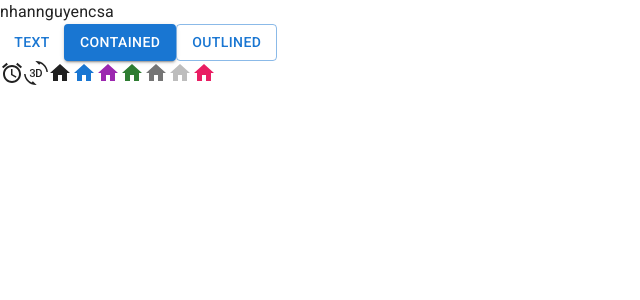
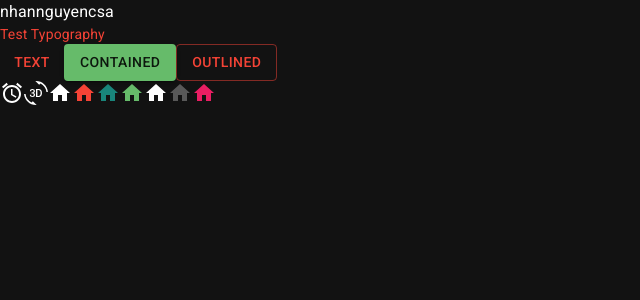
Before and after one commit to nhannguyencsa/trello-clone-web, a React (Vite) app: page / in a window 1280 px wide. Shown: the top 300 px of the page, without its empty margins (0-640 px from the left). Built offline with nearby package versions, Linux system fonts and the light colour scheme.

Commit message:
Config mui theme

```diff
--- a/src/App.jsx
+++ b/src/App.jsx
@@ -3,13 +3,15 @@
 import ThreeDRotation from '@mui/icons-material/ThreeDRotation'
 import HomeIcon from '@mui/icons-material/Home'
 import { pink } from '@mui/material/colors'
+import Typography from '@mui/material/Typography'
 
 function App() {
   return (
     <>
       <div>nhannguyencsa</div>
+      <Typography variant="body2" color="text.secondary">Test Typography</Typography>
       <Button variant="text">Text</Button>
-      <Button variant="contained">Contained</Button>
+      <Button variant="contained" color="success">Contained</Button>
       <Button variant="outlined">Outlined</Button>
       <br/>
       <AccessAlarmIcon />
--- a/src/main.jsx
+++ b/src/main.jsx
@@ -2,10 +2,14 @@
 import { createRoot } from 'react-dom/client'
 import App from './App.jsx'
 import CssBaseline from '@mui/material/CssBaseline'
+import { ThemeProvider } from '@mui/material/styles'
+import theme from './theme'
 
 createRoot(document.getElementById('root')).render(
   <StrictMode>
-    <CssBaseline />
-    <App />
+    <ThemeProvider theme={theme}>
+      <CssBaseline />
+      <App />
+    </ThemeProvider>
   </StrictMode>
 )
--- /dev/null
+++ b/src/theme.js
@@ -0,0 +1,24 @@
+import { createTheme } from '@mui/material/styles'
+import { red } from '@mui/material/colors'
+
+// Create a theme instance.
+const theme = createTheme({
+  cssVariables: true,
+  palette: {
+    mode: 'dark', //default is light
+    primary: {
+      main: red[500]
+    },
+    secondary: {
+      main: '#19857b'
+    },
+    error: {
+      main: red.A400
+    },
+    text: {
+      secondary: red[500]
+    }
+  }
+})
+
+export default theme
```
